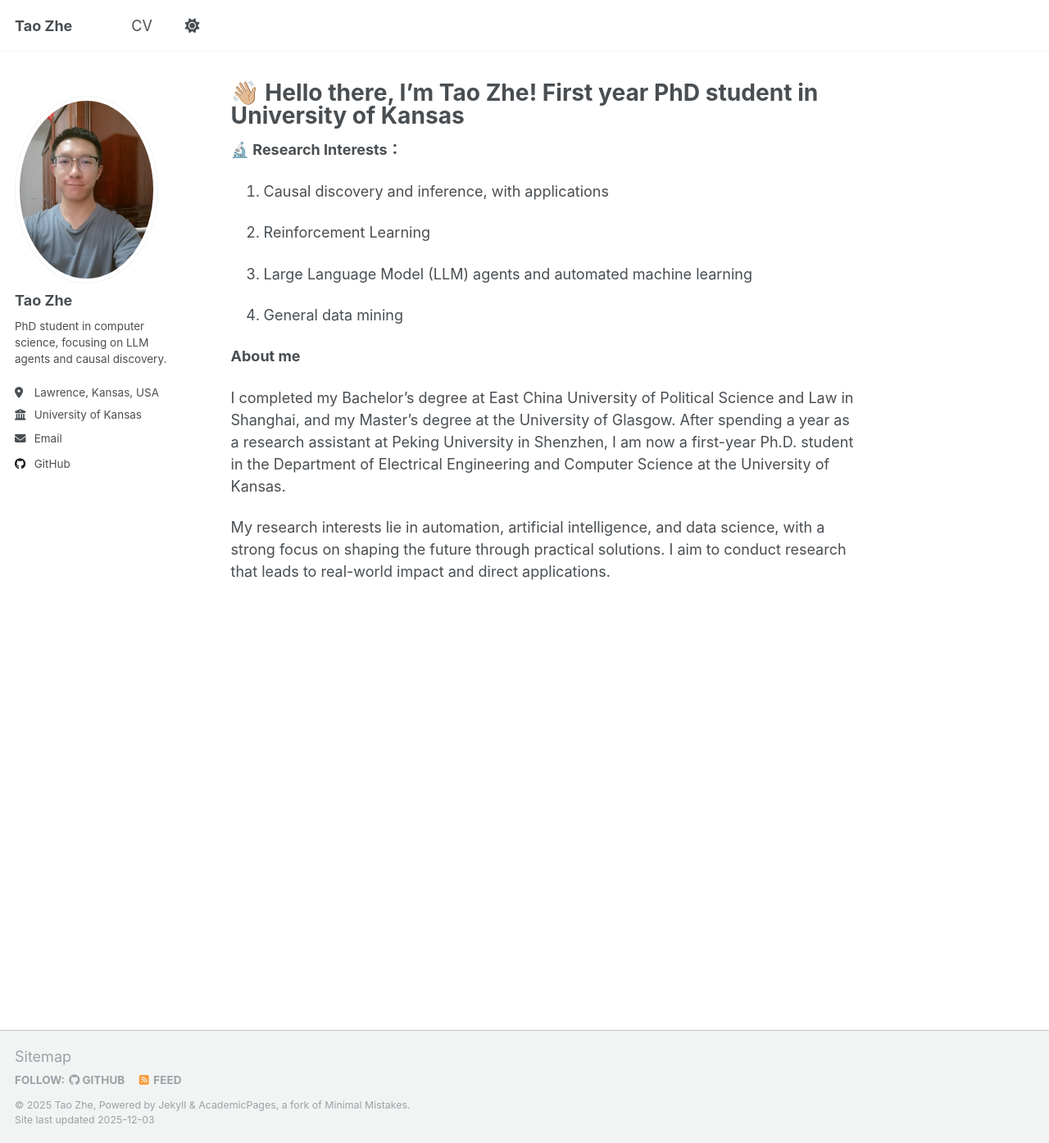
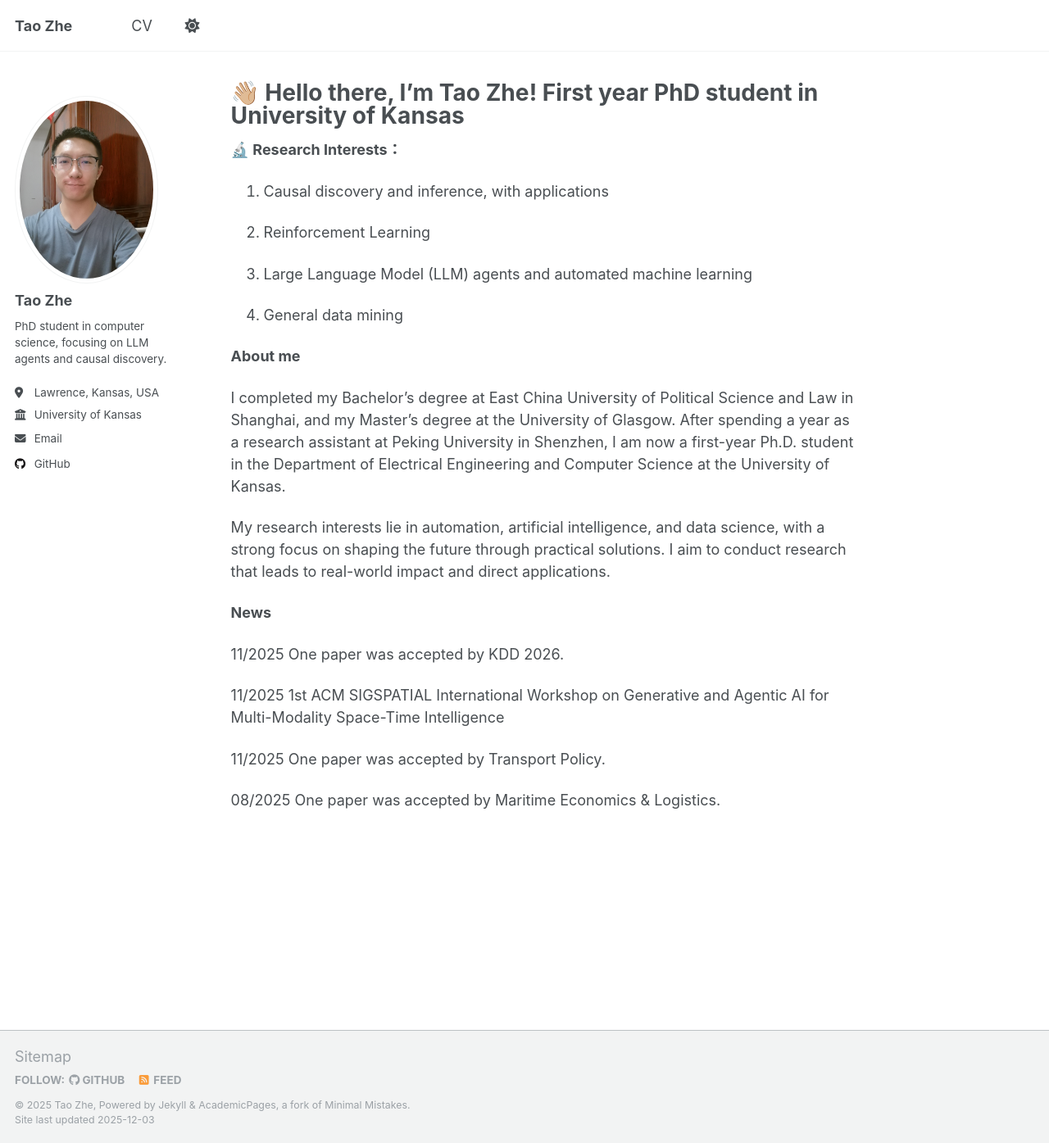
Before and after one commit to taozhe00/taozhe00, a Jekyll site: the page built from _pages/about.md, in a window 1280 px wide and 1395 px high. Shown: the whole window at 82% size. Built offline with Jekyll 4.4.1, drawn with Linux system fonts in a browser that asks for light colours.

Commit message:
Update about.md

```diff
--- a/_pages/about.md
+++ b/_pages/about.md
@@ -27,3 +27,13 @@ redirect_from:
 I completed my Bachelor's degree at East China University of Political Science and Law in Shanghai, and my Master's degree at the University of Glasgow. After spending a year as a research assistant at Peking University in Shenzhen, I am now a first-year Ph.D. student in the Department of Electrical Engineering and Computer Science at the University of Kansas.
 
 My research interests lie in automation, artificial intelligence, and data science, with a strong focus on shaping the future through practical solutions. I aim to conduct research that leads to real-world impact and direct applications.
+
+<strong> News </strong>
+
+11/2025 One paper was accepted by KDD 2026.
+
+11/2025 1st ACM SIGSPATIAL International Workshop on Generative and Agentic AI for Multi-Modality Space-Time Intelligence
+
+11/2025 One paper was accepted by Transport Policy.
+
+08/2025 One paper was accepted by Maritime Economics & Logistics.
```
